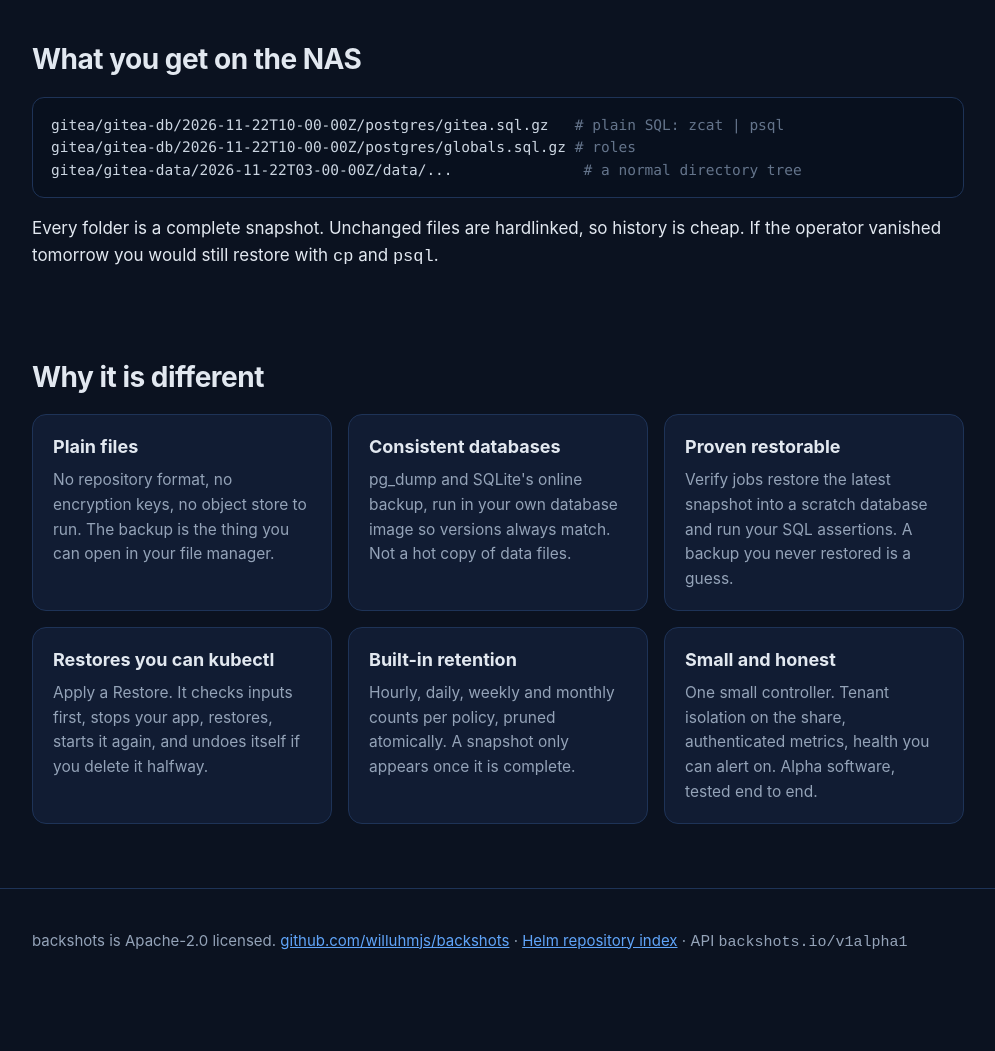
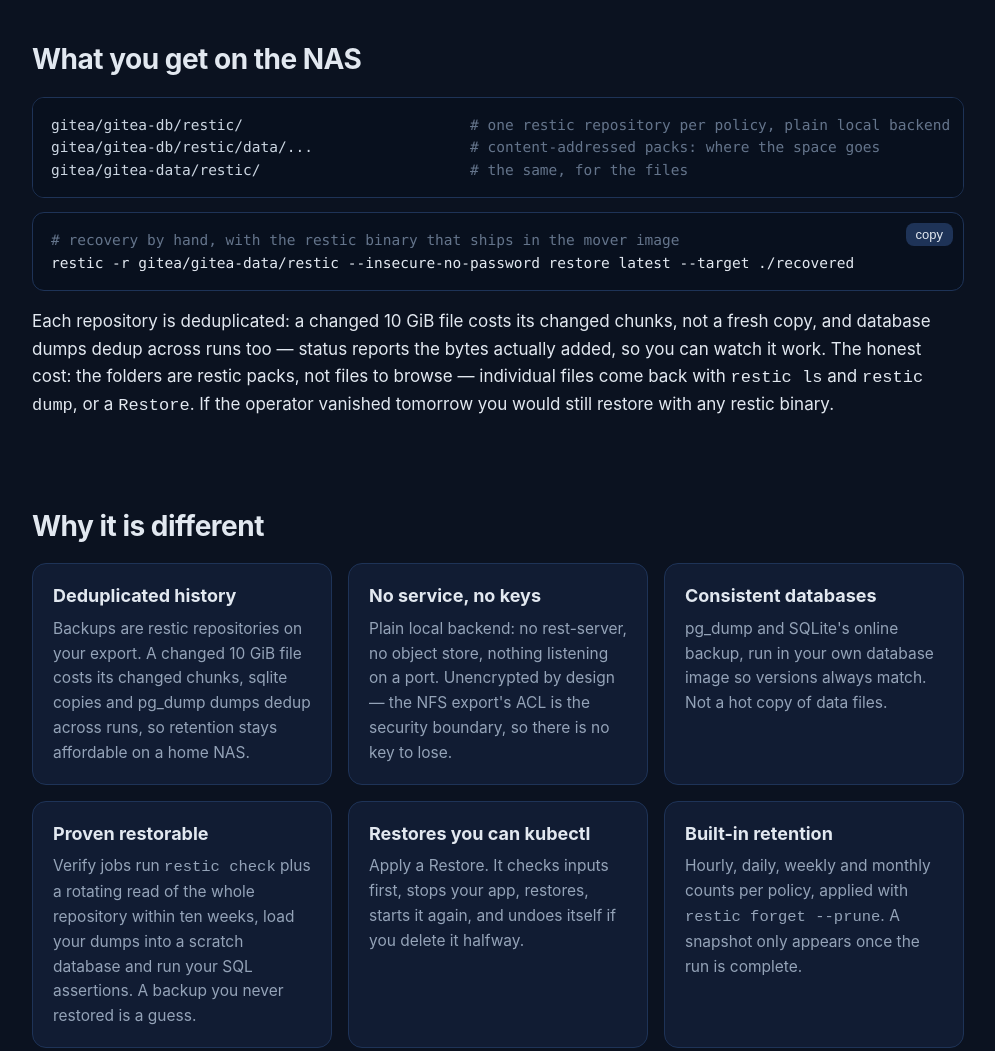
Before and after one commit to willuhmjs/heirloom, a plain HTML site: page docs/site/index.html in a window 1280 px wide. Shown: the part 1520-2571 px from the top of the page, without its empty margins (142-1137 px from the left). Before the commit the page ends 2545 px from the top, so only its background shows below. Drawn offline with Linux system fonts and the light colour scheme; files whose address does not match are found by name.

Commit message:
docs: present backshots as deduplicating restic backups
The browseability pitch is gone and replaced honestly: dedup makes large
changing datasets cheap, and recovery goes through the restic binary (in
the mover image). README, REFERENCE, DESIGN, runbooks, site page, hero,
CHANGELOG (breaking entry), examples, UPGRADING, chart prose and e2e
(script now asserts a restic-only store layout, dedup growth, forget
retention, and restore-from-id semantics).

```diff
--- a/docs/site/index.html
+++ b/docs/site/index.html
@@ -3,8 +3,8 @@
 <head>
 <meta charset="utf-8">
 <meta name="viewport" content="width=device-width, initial-scale=1">
-<title>backshots: Kubernetes-native backups that land as plain files on your NAS</title>
-<meta name="description" content="A small Kubernetes operator that backs up your volumes and databases to an NFS share as plain, browsable files. App-consistent Postgres and SQLite, hardlink snapshots, retention, and restore tests built in.">
+<title>backshots: Kubernetes-native, deduplicated backups that land on your NAS</title>
+<meta name="description" content="A small Kubernetes operator that backs up your volumes and databases to one NFS export as deduplicated restic repositories. App-consistent Postgres and SQLite, retention, and restore tests built in. No server, no keys.">
 <link rel="icon" href="logo.svg">
 <style>
   :root{--bg:#0b1220;--panel:#111c33;--line:#1e3357;--text:#e2e8f0;--mute:#94a3b8;--a:#2dd4bf;--b:#60a5fa}
@@ -38,8 +38,8 @@
 <body>
 <header><div class="wrap">
   <div class="brand"><img src="logo.svg" alt=""><h1>backshots</h1></div>
-  <p class="tag">Kubernetes-native backups that land as plain files on your NAS. Browse them, copy them, restore them. No keys, no S3, no special tooling.</p>
-  <div class="pills"><span class="pill">plain files, no keys</span><span class="pill">app-consistent databases</span><span class="pill">restores that are tested</span></div>
+  <p class="tag">Kubernetes-native backups that land on your NAS as deduplicated restic repositories. No keys, no S3, no backup service to run.</p>
+  <div class="pills"><span class="pill">dedup, no keys</span><span class="pill">app-consistent databases</span><span class="pill">restores that are tested</span></div>
   <div class="btns"><a class="btn p" href="#install">Install with Helm</a><a class="btn s" href="https://github.com/willuhmjs/backshots">GitHub</a><a class="btn s" href="https://github.com/willuhmjs/backshots/blob/main/docs/REFERENCE.md">Docs</a></div>
 </div></header>
 
@@ -83,22 +83,28 @@ gitea       gitea-data  files      0 3 * * *   9h     14          true       Tru
 
 <section>
   <h2>What you get on the NAS</h2>
-<pre class="tree">gitea/gitea-db/2026-11-22T10-00-00Z/postgres/gitea.sql.gz   <span class="cm"># plain SQL: zcat | psql</span>
-gitea/gitea-db/2026-11-22T10-00-00Z/postgres/globals.sql.gz <span class="cm"># roles</span>
-gitea/gitea-data/2026-11-22T03-00-00Z/data/...               <span class="cm"># a normal directory tree</span></pre>
-  <p>Every folder is a complete snapshot. Unchanged files are hardlinked, so history is cheap. If the operator
-  vanished tomorrow you would still restore with <code>cp</code> and <code>psql</code>.</p>
+<pre class="tree">gitea/gitea-db/restic/                          <span class="cm"># one restic repository per policy, plain local backend</span>
+gitea/gitea-db/restic/data/...                  <span class="cm"># content-addressed packs: where the space goes</span>
+gitea/gitea-data/restic/                        <span class="cm"># the same, for the files</span></pre>
+<pre><button class="copy" onclick="cp(this)">copy</button><span class="cm"># recovery by hand, with the restic binary that ships in the mover image</span>
+restic -r gitea/gitea-data/restic --insecure-no-password restore latest --target ./recovered</pre>
+  <p>Each repository is deduplicated: a changed 10 GiB file costs its changed chunks, not a fresh copy,
+  and database dumps dedup across runs too — status reports the bytes actually added, so you can watch
+  it work. The honest cost: the folders are restic packs, not files to browse — individual files come
+  back with <code>restic ls</code> and <code>restic dump</code>, or a <code>Restore</code>. If the operator
+  vanished tomorrow you would still restore with any restic binary.</p>
 </section>
 
 <section>
   <h2>Why it is different</h2>
   <div class="grid">
-    <div class="card"><h3>Plain files</h3><p>No repository format, no encryption keys, no object store to run. The backup is the thing you can open in your file manager.</p></div>
+    <div class="card"><h3>Deduplicated history</h3><p>Backups are restic repositories on your export. A changed 10 GiB file costs its changed chunks, sqlite copies and pg_dump dumps dedup across runs, so retention stays affordable on a home NAS.</p></div>
+    <div class="card"><h3>No service, no keys</h3><p>Plain local backend: no rest-server, no object store, nothing listening on a port. Unencrypted by design — the NFS export's ACL is the security boundary, so there is no key to lose.</p></div>
     <div class="card"><h3>Consistent databases</h3><p>pg_dump and SQLite's online backup, run in your own database image so versions always match. Not a hot copy of data files.</p></div>
-    <div class="card"><h3>Proven restorable</h3><p>Verify jobs restore the latest snapshot into a scratch database and run your SQL assertions. A backup you never restored is a guess.</p></div>
+    <div class="card"><h3>Proven restorable</h3><p>Verify jobs run <code>restic check</code> plus a rotating read of the whole repository within ten weeks, load your dumps into a scratch database and run your SQL assertions. A backup you never restored is a guess.</p></div>
     <div class="card"><h3>Restores you can kubectl</h3><p>Apply a Restore. It checks inputs first, stops your app, restores, starts it again, and undoes itself if you delete it halfway.</p></div>
-    <div class="card"><h3>Built-in retention</h3><p>Hourly, daily, weekly and monthly counts per policy, pruned atomically. A snapshot only appears once it is complete.</p></div>
-    <div class="card"><h3>Small and honest</h3><p>One small controller. Tenant isolation on the share, authenticated metrics, health you can alert on. Alpha software, tested end to end.</p></div>
+    <div class="card"><h3>Built-in retention</h3><p>Hourly, daily, weekly and monthly counts per policy, applied with <code>restic forget --prune</code>. A snapshot only appears once the run is complete.</p></div>
+    <div class="card"><h3>Small and honest</h3><p>One small controller. Tenant isolation on the share — each mover only ever sees its own folder. Alpha software, tested end to end.</p></div>
   </div>
 </section>
 </main>
```
Also changed, not shown: docs/assets/hero.svg, 12 other files.
